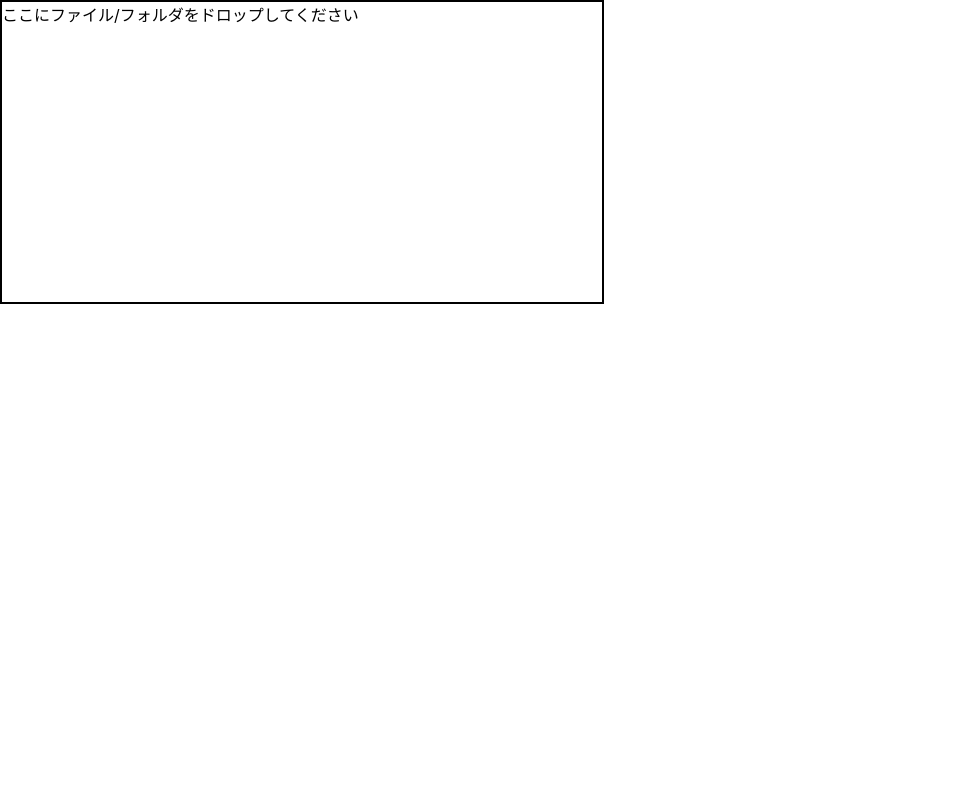
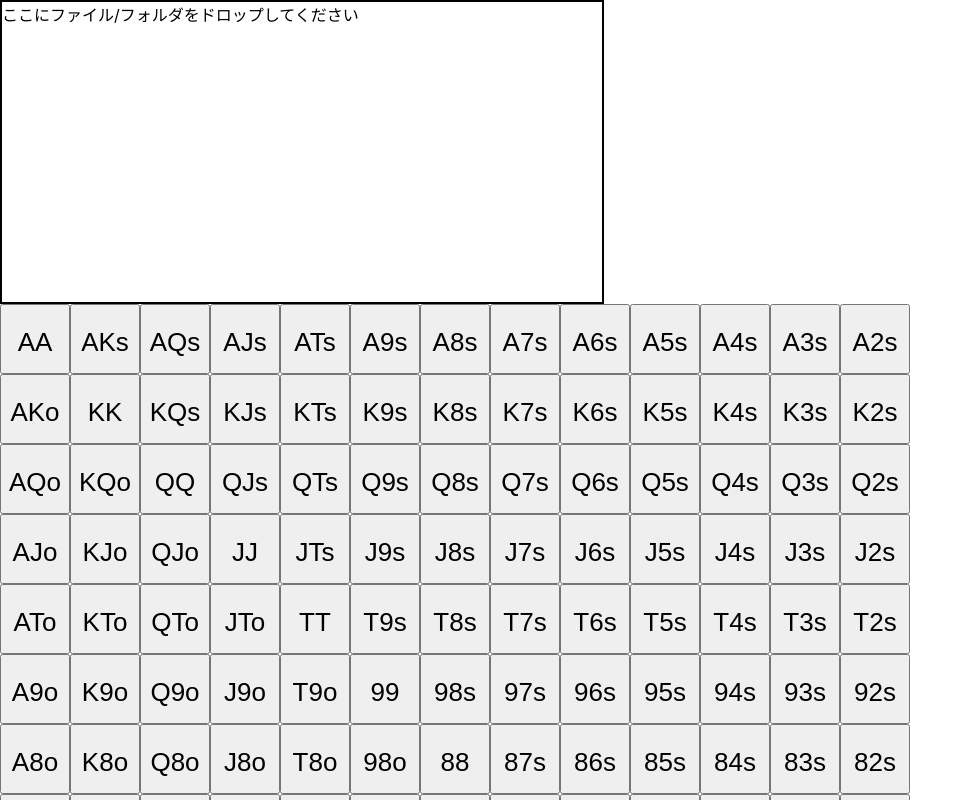
Before and after one commit to always-reach/poker_analize, a React (Vite) app in the folder poker_analize/: page / in a window 1280 px wide. Shown: the top 800 px of the page, without its empty margins (0-973 px from the left). Built offline with nearby package versions, Linux system fonts and the light colour scheme.

Commit message:
add range borad

```diff
--- /dev/null
+++ b/poker_analize/src/component/RangeGrid.tsx
@@ -0,0 +1,28 @@
+import * as React from 'react'
+
+type Props={
+    card:string
+}
+
+const card: string[] = ["A", "K", "Q", "J", "T", "9", "8", "7", "6", "5", "4", "3", "2"]
+
+const Square:React.FC<Props> = (props) => {
+    const {card}=props
+    return <button className="square">{card}</button>
+}
+
+
+
+export const HandRange=()=>{
+    return(
+        <div>
+            {card.map((row,rowIndex)=>(
+                <div key={row} className="boradRow">
+                    {card.map((column,columnIndex)=>(
+                        (rowIndex<columnIndex? <Square key={column} card={row+column+"s"}/>: rowIndex>columnIndex? <Square key={column} card={column+row+"o"} />:<Square key={column} card={column+row} />)
+                    ))}
+                </div>
+            ))}
+        </div>
+    )
+}
--- a/poker_analize/src/component/top.tsx
+++ b/poker_analize/src/component/top.tsx
@@ -1,5 +1,10 @@
 import { DropArea } from './DropDirectory'
-import {analize} from '../stars/HandAnalize'
+import { analize } from '../stars/HandAnalize'
+import {HandRange} from './RangeGrid'
+
+import '../css/button.css'
+
+const card: string[] = ["A", "K", "Q", "J", "T", "9", "8", "7", "6", "5", "4", "3", "2"]
 export function Top() {
 
     const handleDrop = async (e: React.DragEvent<HTMLDivElement>) => {
@@ -8,28 +13,31 @@ export function Top() {
 
         if (entry.isFile) {
             //ファイルの解析
-            const file:File = await new Promise((resolve) => {
+            const file: File = await new Promise((resolve) => {
                 entry.file((file: File) => {
                     resolve(file);
                 });
             });
-            const hoge= await file.text()
-            analize(hoge,"i-taisuke")
+            const hoge = await file.text()
+            analize(hoge, "i-taisuke")
         } else if (entry.isDirectory) {
             const directoryReader = entry.createReader();
             const entries = await new Promise((resolve) => {
-                directoryReader.readEntries((entries:object) => {
+                directoryReader.readEntries((entries: object) => {
                     resolve(entries);
                 });
             });
-            console.log("これはディレクトリです",entries)
+            console.log("これはディレクトリです", entries)
         }
     }
 
-    return (
+    return (<div>
         <DropArea onDrop={handleDrop}>
             <div style={{ width: 600, height: 300, border: "solid", borderWidth: 2 }}>
                 ここにファイル/フォルダをドロップしてください
             </div>
-        </DropArea>)
+        </DropArea>
+
+        <HandRange />
+    </div>)
 }
--- /dev/null
+++ b/poker_analize/src/css/button.css
@@ -0,0 +1,5 @@
+.square{
+    width: 70px;
+    height: 70px;
+    line-height: 70px;
+}
--- a/poker_analize/src/stars/HandAnalize.ts
+++ b/poker_analize/src/stars/HandAnalize.ts
@@ -7,11 +7,7 @@ export function analize(handHistory: string, userName: string) {
         //レイズの回数(SRPか3betか4bet...か)
         let raiseCount = 0
         const myHand = getHand(hand, userName)
-        let yourAction = getPreflopAction(hand, userName)
-        let postFlop = ""
-        let flop = ""
-        let turn = ""
-        let river = ""
+        let { myAction, myPosition } = getPreflopAction(hand, userName)
     })
 }
 
@@ -22,22 +18,22 @@ function getPreflopAction(history: string, userName: string) {
     let yourPosition = ""
     let yourAction = ""
 
-    eachPlayerAction = eachPlayerAction.filter(item => (item.match("disconnected")==null))
+    eachPlayerAction = eachPlayerAction.filter(item => (item.match("disconnected") == null))
     for (let i = 0; i < 6; i++) {
         if (eachPlayerAction[i + 1].indexOf(userName) !== -1) {
             yourPosition = positionList[i]
             yourAction = eachPlayerAction[i + 1].split(": ")[1]
-            if(yourAction===undefined){
-                yourAction="walk"
+            if (yourAction === undefined) {
+                yourAction = "walk"
             }
-            else if(!yourAction.match("folds")){
-                yourAction=yourAction.split(" ")[0]
+            else if (!yourAction.match("folds")) {
+                yourAction = yourAction.split(" ")[0]
             }
             break
         }
     }
 
-    return yourAction
+    return { myAction: yourAction, myPosition: yourPosition }
 }
 
 
```
